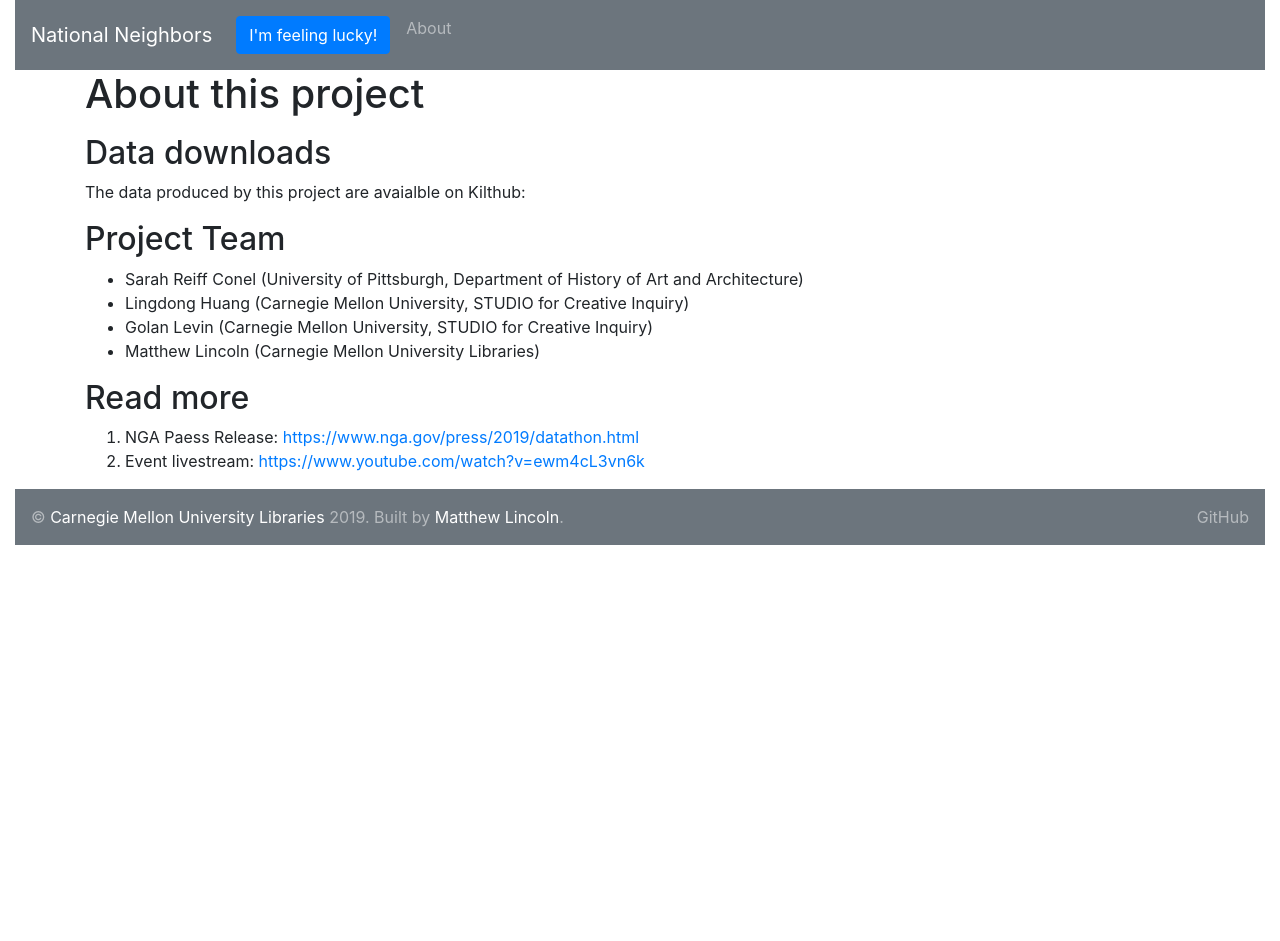
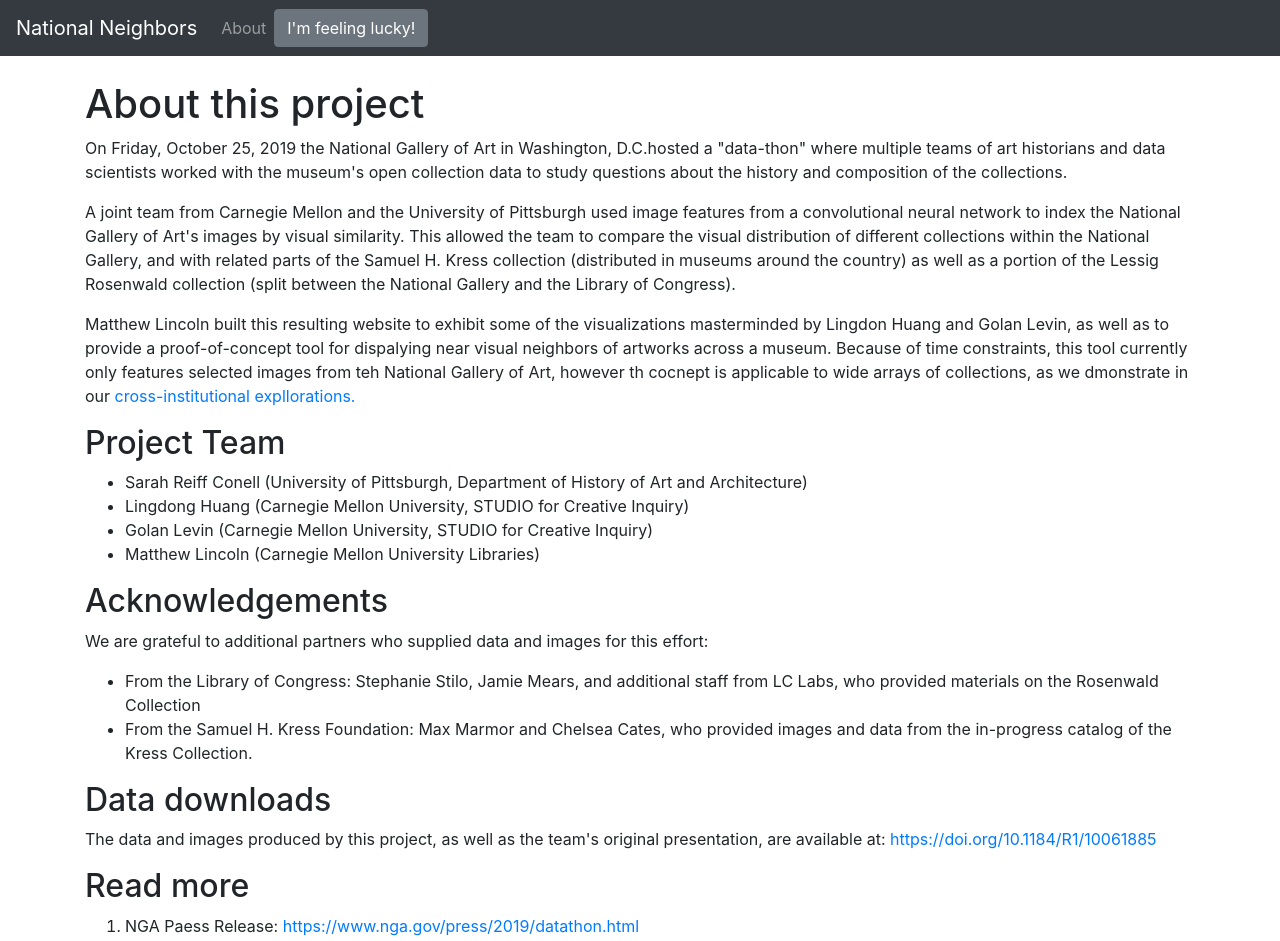
Before and after one commit to cmu-lib/nga_neighbors, a Vue app: page /nga/about in a window 1280 px wide. Shown: the top 941 px of the page. Before the commit the page ends 800 px from the top, so only its background shows below. Built offline with nearby package versions, Linux system fonts and the light colour scheme; no server answers; what vue-async-computed would draw is missing.

Commit message:
large number of styling tweaks

```diff
--- a/public/index.html
+++ b/public/index.html
@@ -6,7 +6,7 @@
     <meta http-equiv="X-UA-Compatible" content="IE=edge">
     <meta name="viewport" content="width=device-width,initial-scale=1.0">
     <link rel="icon" href="https://library.cmu.edu/sites/drupal-live.library.cmu.edu/files/favicon_1.ico">
-    <title>nga_neighbors</title>
+    <title>National Neighbors - CMU DH</title>
   </head>
 
   <body>
--- a/src/App.vue
+++ b/src/App.vue
@@ -1,24 +1,27 @@
 <template>
-  <b-container fluid>
-    <b-navbar toggleable="lg" type="dark" variant="secondary">
+  <b-container fluid class="p-0">
+    <b-navbar toggleable="lg" variant="dark" type="dark">
       <b-navbar-brand :to="{name: 'Home'}">National Neighbors</b-navbar-brand>
       <b-navbar-toggle target="nav-collapse"></b-navbar-toggle>
       <b-collapse id="nav-collapse" is-nav>
         <b-navbar-nav>
-          <b-nav-item>
+          <b-nav-item :to="{name: 'About'}">About</b-nav-item>
+        </b-navbar-nav>
+        <b-navbar-nav>
+          <b-nav-form>
             <RandomWorkButton :works="works" />
-          </b-nav-item>
-          <b-nav-item :to="{name: 'About'}">About</b-nav-item>
+          </b-nav-form>
         </b-navbar-nav>
       </b-collapse>
     </b-navbar>
     <router-view :works="works" :grids="grids" />
-    <nav class="navbar sticky-bottom navbar-dark bg-secondary">
+    <nav class="navbar sticky-bottom">
       <b-navbar-nav>
         <b-nav-text>
           ©
-          <a href="https://library.cmu.edu">Carnegie Mellon University Libraries</a> 2019. Built by
-          <a href="https://matthewlincoln.net">Matthew Lincoln</a>.
+          <a href="https://library.cmu.edu">Carnegie Mellon University Libraries</a> 2019. Site built by
+          <a href="https://matthewlincoln.net">Matthew Lincoln</a>. Visualizations and data by Sarah Reiff Conell, Lingdong Huang, Golan Levin, and Matthew Lincoln
+          <router-link :to="{name: 'About'}">(read more)</router-link>
         </b-nav-text>
       </b-navbar-nav>
       <b-navbar-nav class="ml-auto">
@@ -63,6 +66,3 @@
   }
 };
 </script>
-
-<style>
-</style>
--- a/src/components/About.vue
+++ b/src/components/About.vue
@@ -1,17 +1,34 @@
 <template>
-  <b-container>
+  <b-container class="my-4">
     <h1>About this project</h1>
-    <p></p>
-    <h2>Data downloads</h2>
-    <p>The data produced by this project are avaialble on Kilthub:</p>
-    <p></p>
+    <p>On Friday, October 25, 2019 the National Gallery of Art in Washington, D.C.hosted a "data-thon" where multiple teams of art historians and data scientists worked with the museum's open collection data to study questions about the history and composition of the collections.</p>
+    <p>A joint team from Carnegie Mellon and the University of Pittsburgh used image features from a convolutional neural network to index the National Gallery of Art's images by visual similarity. This allowed the team to compare the visual distribution of different collections within the National Gallery, and with related parts of the Samuel H. Kress collection (distributed in museums around the country) as well as a portion of the Lessig Rosenwald collection (split between the National Gallery and the Library of Congress).</p>
+    <p>
+      Matthew Lincoln built this resulting website to exhibit some of the visualizations masterminded by Lingdon Huang and Golan Levin, as well as to provide a proof-of-concept tool for dispalying near visual neighbors of artworks across a museum. Because of time constraints, this tool currently only features selected images from teh National Gallery of Art, however th cocnept is applicable to wide arrays of collections, as we dmonstrate in our
+      <router-link
+        :to="{name: 'GridView', params: {id: 'kress_and_nga'}}"
+      >cross-institutional expllorations.</router-link>
+    </p>
     <h2>Project Team</h2>
     <ul>
-      <li>Sarah Reiff Conel (University of Pittsburgh, Department of History of Art and Architecture)</li>
+      <li>Sarah Reiff Conell (University of Pittsburgh, Department of History of Art and Architecture)</li>
       <li>Lingdong Huang (Carnegie Mellon University, STUDIO for Creative Inquiry)</li>
       <li>Golan Levin (Carnegie Mellon University, STUDIO for Creative Inquiry)</li>
       <li>Matthew Lincoln (Carnegie Mellon University Libraries)</li>
     </ul>
+    <h2>Acknowledgements</h2>
+    <p>We are grateful to additional partners who supplied data and images for this effort:</p>
+    <ul>
+      <li>From the Library of Congress: Stephanie Stilo, Jamie Mears, and additional staff from LC Labs, who provided materials on the Rosenwald Collection</li>
+      <li>From the Samuel H. Kress Foundation: Max Marmor and Chelsea Cates, who provided images and data from the in-progress catalog of the Kress Collection.</li>
+    </ul>
+    <h2>Data downloads</h2>
+    <p>
+      The data and images produced by this project, as well as the team's original presentation, are available at:
+      <a
+        href="https://doi.org/10.1184/R1/10061885"
+      >https://doi.org/10.1184/R1/10061885</a>
+    </p>
     <h2>Read more</h2>
     <ol>
       <li>
--- a/src/components/Grid.vue
+++ b/src/components/Grid.vue
@@ -1,11 +1,11 @@
 <template>
-  <div v-if="grid">
-    <h1>{{ grid.title }}</h1>
+  <b-container fluid class="my-4 p-0" v-if="grid">
+    <h1 class="m-2">{{ grid.title }}</h1>
     <IIIF v-if="grid" :id="grid.id" :info_url="info_url" />
-    <b-container>
+    <b-container class="my-4">
       <p>{{ grid.description }}</p>
     </b-container>
-  </div>
+  </b-container>
 </template>
 
 <script>
--- a/src/components/Home.vue
+++ b/src/components/Home.vue
@@ -1,7 +1,7 @@
 <template>
-  <b-container class="my-2">
+  <b-container class="my-3">
     <h1>Browse individual works</h1>
-    <p>Look up an individual work from the NGA, or hop to one at ranodm, to see what it's nearest visual neighbors are.</p>
+    <p>Look up an individual work from the NGA, or hop to one at random, to see what its nearest visual neighbors are.</p>
     <b-form-group
       id="accno_group"
       label-for="accno_input"
@@ -23,7 +23,7 @@
       <b-list-group-item v-for="grid in grids" :key="grid.id">
         <b-media>
           <template v-slot:aside>
-            <b-img :src="grid.thumb" width="500" :alt="grid.title" />
+            <b-img :src="grid.thumb" width="200" :alt="grid.title" />
           </template>
           <router-link :to="{name: 'GridView', params: {id: grid.id}}">{{ grid.title }}</router-link>
         </b-media>
--- a/src/components/IIIF.vue
+++ b/src/components/IIIF.vue
@@ -4,7 +4,6 @@
 
 <script>
 import OpenSeadragon from "openseadragon";
-import subpath from "../main";
 export default {
   name: "IIIF",
   props: {
--- a/src/components/RandomWorkButton.vue
+++ b/src/components/RandomWorkButton.vue
@@ -1,5 +1,5 @@
 <template>
-  <b-button variant="primary" @click="random_object">I'm feeling lucky!</b-button>
+  <b-button variant="secondary" @click="random_object">I'm feeling lucky!</b-button>
 </template>
 
 <script>
--- a/src/components/Work.vue
+++ b/src/components/Work.vue
@@ -1,7 +1,8 @@
 <template>
-  <b-container v-if="work">
+  <b-container v-if="work" class="my-4">
     <b-row>
-      <b-col cols="6">
+      <b-col xs="4">
+        <b-card>
           <h2>
             <em>{{ work.title }}</em>
           </h2>
@@ -17,13 +18,15 @@
           <p>
             <a :href="web_url">See this work at the NGA website</a>
           </p>
-        <h4>Nearest visual neighbors</h4>
-        <b-list-group>
+        </b-card>
+        <b-card header="Nearest visual neighbors" no-body class="my-2">
+          <b-list-group flush>
             <WorkPreview v-for="nn in work.neighbors" :key="nn" :id="nn" />
           </b-list-group>
+        </b-card>
       </b-col>
-      <b-col cols="6">
-        <img :src="work.iiif" :alt="work.title" />
+      <b-col xs="8">
+        <img :src="work.iiif" :alt="work.title" class="work_image" />
       </b-col>
     </b-row>
   </b-container>
@@ -69,3 +72,10 @@
   }
 };
 </script>
+
+<style>
+img.work_image {
+  max-width: 800px;
+  max-height: 800px;
+}
+</style>
```
Also changed, not shown: src/main.js (line endings or trailing spaces). Lines whose indentation alone changed are shown as unchanged.
